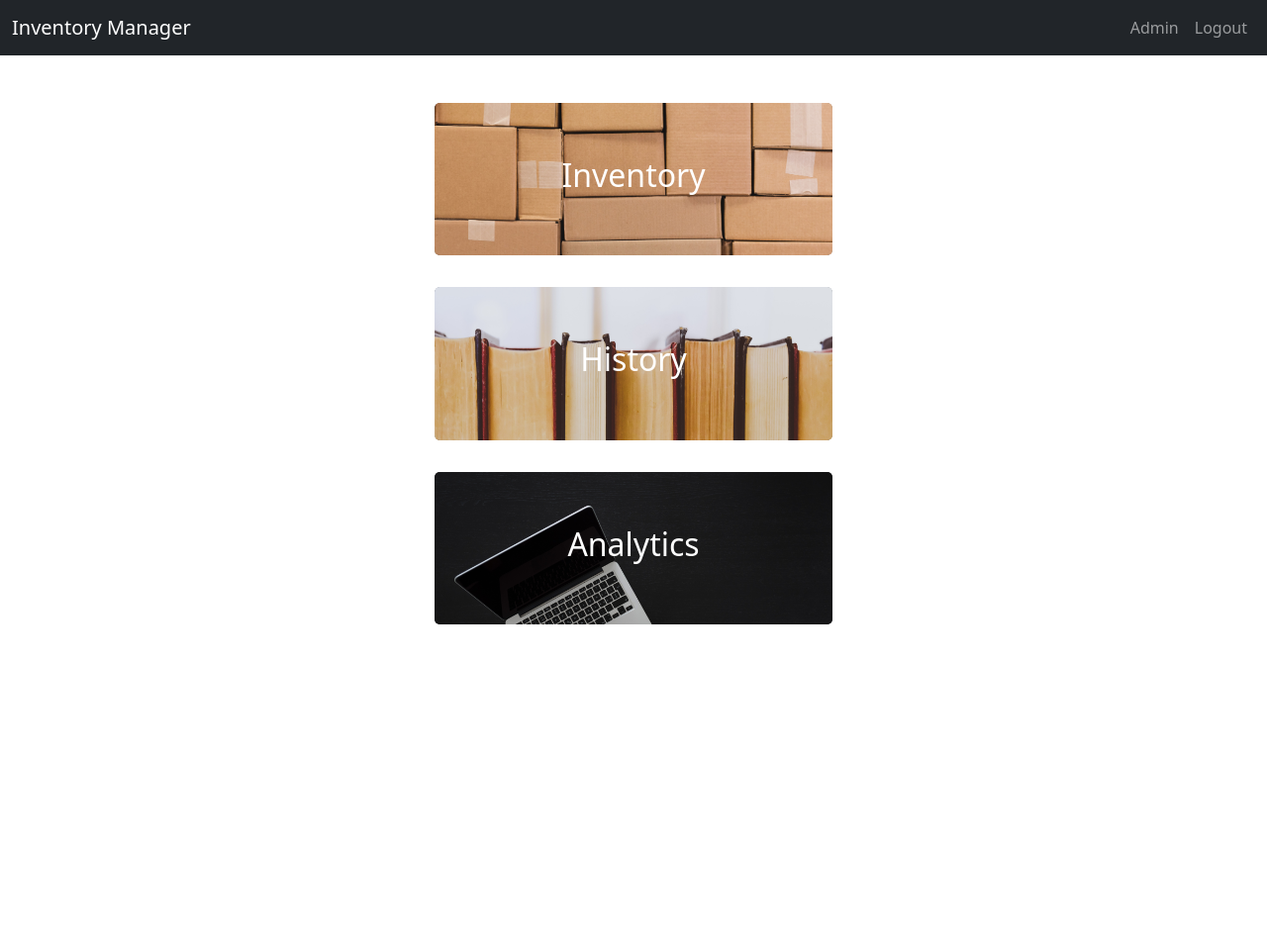
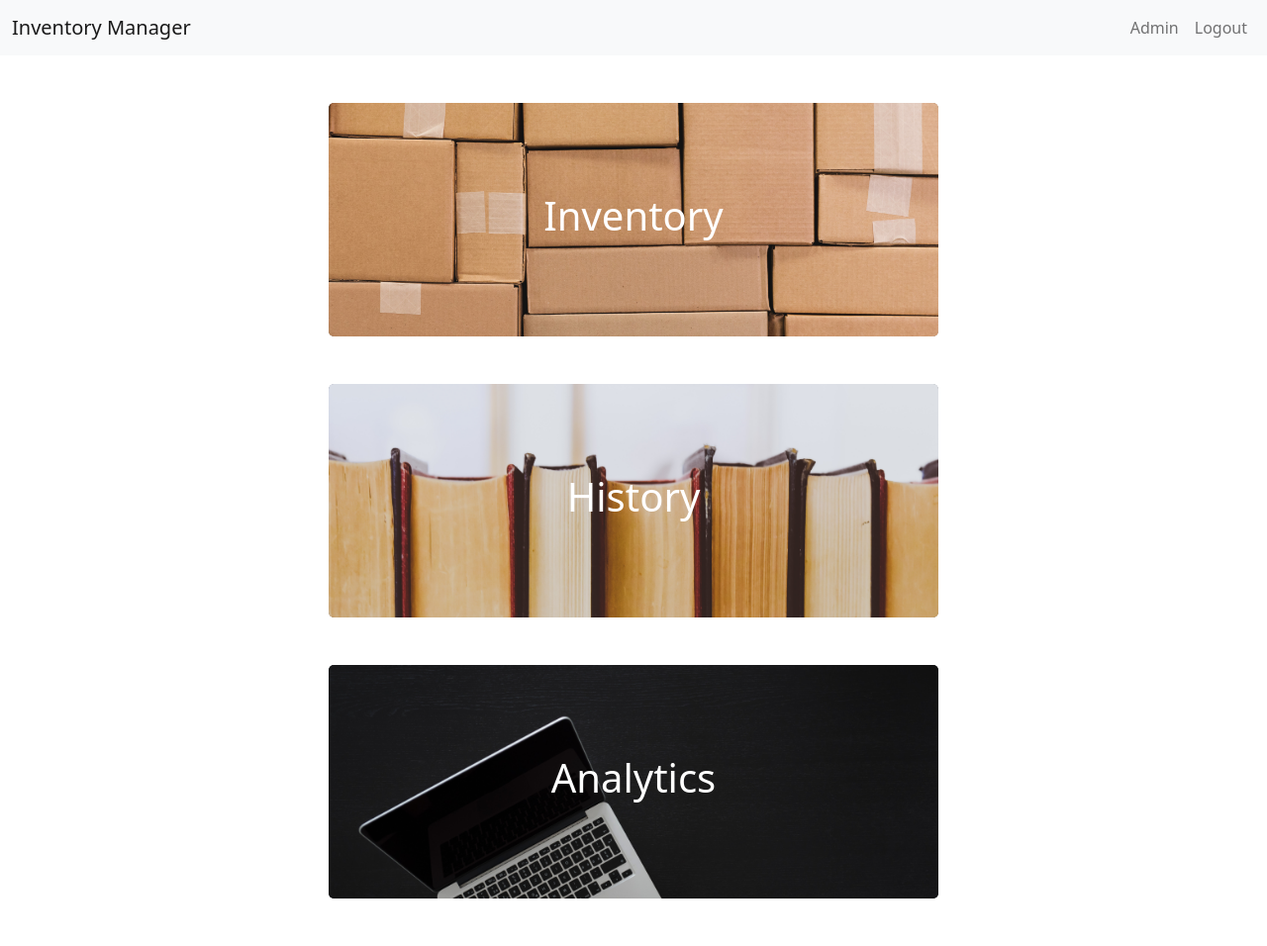
Before and after one commit to seandavidreed/inventory_manager, a Django app: page /inventory/ in a window 1280 px wide. Shown: the whole page at 99% size. Before the commit the page ends 631 px from the top, so only its background shows below. Run offline with Django 4.2, Linux system fonts and the light colour scheme; a user stored in the database is signed in.

Commit message:
Modify color scheme; Add JavaScript to toggle nav-links display; Remove dead code in urls.py; Change margins and sizing in dashboard template; Reformat plotly modebar

```diff
--- a/mysite/inventory/urls.py
+++ b/mysite/inventory/urls.py
@@ -9,8 +9,7 @@ urlpatterns = [
     path('order-history/<str:order_number>/', views.order, name='order'),
     path('archive/', views.archive, name='archive'),
     path('order-history/<str:order>', views.history, name='archive_year'),
-    path('shed/', views.take_inventory, name='shed'),
-    path('shop/', views.take_inventory, name='shop'),
+    path('take-inventory/', views.take_inventory, name='take-inventory'),
     path('finalize/', views.finalize, name='finalize'),
     path('success/', views.success, name='success'),
     path('empty_order/', views.empty_order, name='empty_order'),
--- a/mysite/inventory/views.py
+++ b/mysite/inventory/views.py
@@ -176,11 +176,10 @@ def analytics(request):
         data_frame = x_values,
         x = x_values,
         y = y_values,
-        range_y = [0, 200],
         labels = {'x': 'Day', 'y': 'Total Order Quantity'},
         title = title,
         color_discrete_sequence = ['black'],
-        markers = True
+        markers = True,
     )
 
     # Customize the look and feel of the chart
@@ -194,13 +193,14 @@ def analytics(request):
             showline = True,
             showgrid = True,
             linecolor = 'black',
-            dtick = 10
+            dtick = 1
         ),
-        plot_bgcolor = 'white'
+        plot_bgcolor = 'white',
+        modebar_remove = ['select', 'lasso', 'pan', 'zoomin', 'zoomout', 'autoscale']
     )
 
     # Prepare figure to be passed to template
-    chart = fig.to_html()
+    chart = fig.to_html(config={'displaylogo': False})
 
     return render(request, 'inventory/analytics.html', {'chart': chart, 'items': items})
 
--- a/mysite/static/css/styles.css
+++ b/mysite/static/css/styles.css
@@ -1,7 +1,7 @@
 .login {
     display: flex;
     flex-direction: column;
-    height: calc(100vh - 50px);
+    height: calc(100vh - 40px);
 }
 
 a {
--- a/mysite/static/js/jive.js
+++ b/mysite/static/js/jive.js
@@ -18,3 +18,12 @@ function check_qty(id) {
         elem.style.color = "#CCCCCC";
     }
 }
+
+function toggle_display(page) {
+    var elements = document.getElementsByClassName("toggle");
+    for (let i = 0; i < elements.length; i++) {
+        if (elements[i].innerHTML != page) {
+            elements[i].style.display = "block";
+        }
+    }
+}
--- a/mysite/templates/inventory/analytics.html
+++ b/mysite/templates/inventory/analytics.html
@@ -5,6 +5,7 @@
 {% endblock %}
 
 {% block main %}
+    <script>toggle_display("Analytics")</script>
     <div class="row justify-content-center py-5">
         <div class="col-lg-10">
         {% autoescape off %}
--- a/mysite/templates/inventory/dashboard.html
+++ b/mysite/templates/inventory/dashboard.html
@@ -1,43 +1,43 @@
 {% extends "inventory/layout.html" %}
 
 {% block title %}
-    Dashboard
+    <title>Dashboard</title>
 {% endblock %}
 
 {% block main %}
     {% load static %}
             {% if user.is_authenticated %}
-            <div class="row justify-content-center pt-5 pb-3">
-                <div class="col-md-4">
-                    <a href="{% url 'inventory:shop' %}">
+            <div class="row justify-content-center my-5">
+                <div class="col-sm-6">
+                    <a href="{% url 'inventory:take-inventory' %}">
                     <div class="card bg-dark text-white border-0">
                         <img src="{% static 'images/inventory.jpg' %}" class="card-img" alt="...">
                         <div class="card-img-overlay d-flex justify-content-center align-items-center">
-                            <h2 class="card-title">Inventory</h3>
+                            <h1 class="card-title">Inventory</h1>
                         </div>
                     </div>
                     </a>
                 </div>
             </div>
-            <div class="row justify-content-center py-3">
-                <div class="col-md-4">
+            <div class="row justify-content-center my-5">
+                <div class="col-sm-6">
                     <a href="{% url 'inventory:history' %}">
                     <div class="card bg-dark text-white border-0">
                         <img src="{% static 'images/history.jpg' %}" class="card-img" alt="...">
                         <div class="card-img-overlay d-flex justify-content-center align-items-center">
-                            <h2 class="card-title">History</h3>
+                            <h1 class="card-title">History</h1>
                         </div>
                     </div>
                     </a>
                 </div>
             </div>
-            <div class="row justify-content-center py-3">
-                <div class="col-md-4">
+            <div class="row justify-content-center my-5">
+                <div class="col-sm-6">
                     <a href="{% url 'inventory:analytics' %}">
                     <div class="card bg-dark text-white border-0">
                         <img src="{% static 'images/analytics.jpg' %}" class="card-img" alt="...">
                         <div class="card-img-overlay d-flex justify-content-center align-items-center">
-                            <h2 class="card-title">Analytics</h3>
+                            <h1 class="card-title">Analytics</h1>
                         </div>
                     </div>
                     </a>
--- a/mysite/templates/inventory/layout.html
+++ b/mysite/templates/inventory/layout.html
@@ -12,7 +12,7 @@
     <script src="{% static 'js/jive.js' %}"></script>
     <script src="https://cdn.jsdelivr.net/npm/bootstrap@5.2.2/dist/js/bootstrap.bundle.min.js" integrity="sha384-OERcA2EqjJCMA+/3y+gxIOqMEjwtxJY7qPCqsdltbNJuaOe923+mo//f6V8Qbsw3" crossorigin="anonymous"></script>
     <script src="https://cdn.jsdelivr.net/npm/chart.js@2.9.3/dist/Chart.min.js"></script>
-    <nav class="navbar navbar-dark bg-dark navbar-expand-lg">
+    <nav class="navbar navbar-light bg-light navbar-expand-lg">
       <div class="container-fluid">
         <a class="navbar-brand" href="{% url 'inventory:dashboard' %}">Inventory Manager</a>
         <button class="navbar-toggler" type="button" data-bs-toggle="collapse" data-bs-target="#navbarNavAltMarkup" aria-controls="navbarNavAltMarkup" aria-expanded="false" aria-label="Toggle navigation">
@@ -22,6 +22,9 @@
           <div class="navbar-nav">
             {% if user.is_authenticated %}
               <!--<a class="nav-link" href="{% url 'inventory:dashboard' %}">Dashboard</a-->
+              <a class="nav-link toggle" href="{% url 'inventory:take-inventory' %}" style="display: none;">Inventory</a>
+              <a class="nav-link toggle" href="{% url 'inventory:history' %}" style="display: none;">History</a>
+              <a class="nav-link toggle" href="{% url 'inventory:analytics' %}" style="display: none;">Analytics</a>
               <a class="nav-link" href="{% url 'admin:index' %}">Admin</a>
               <a class="nav-link" href="{% url 'logout' %}?next={{ request.path }}">Logout</a>
             {% else %}
--- a/mysite/templates/inventory/order-history.html
+++ b/mysite/templates/inventory/order-history.html
@@ -5,6 +5,7 @@
 {% endblock %}
 
 {% block main %}
+    <script>toggle_display("History")</script>
     <div class="row justify-content-center py-5">
         <div class="col-lg-6">
             <table class="table table-striped table-sm">
--- a/mysite/templates/inventory/order.html
+++ b/mysite/templates/inventory/order.html
@@ -5,6 +5,7 @@
 {% endblock %}
 
 {% block main %}
+    <script>toggle_display("History")</script>
     <div class="row justify-content-center py-5">
         <div class="col-md-8">
             <table class="table table-striped">
--- a/mysite/templates/inventory/take-inventory.html
+++ b/mysite/templates/inventory/take-inventory.html
@@ -1,10 +1,11 @@
 {% extends "inventory/layout.html" %}
 
 {% block title %}
-    Take Inventory
+    <title>Take Inventory</title>
 {% endblock %}
 
 {% block main %}
+    <script>toggle_display("Inventory")</script>
     <div class="row justify-content-center py-5">
         <div class="col-lg-6">
             <form action="" method="post">
@@ -72,7 +73,7 @@
 
             </table>
             {% if item_list_shed or item_list_shop %}
-                <button type="submit" class="btn btn-outline-success">Next</button>
+                <button type="submit" class="btn btn-outline-success">Continue</button>
             {% else %}
                 <p>Please add inventory items via the Admin page.</p>
             {% endif %}
```
Also changed, not shown: mysite/db.sqlite3.
